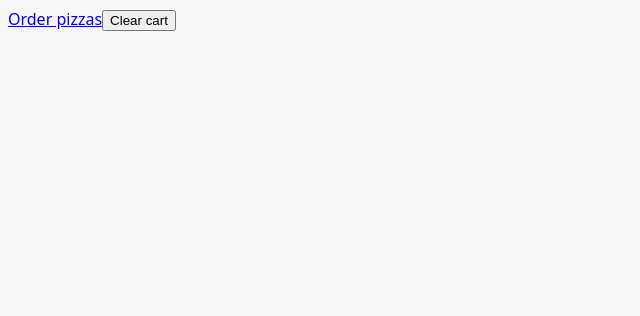
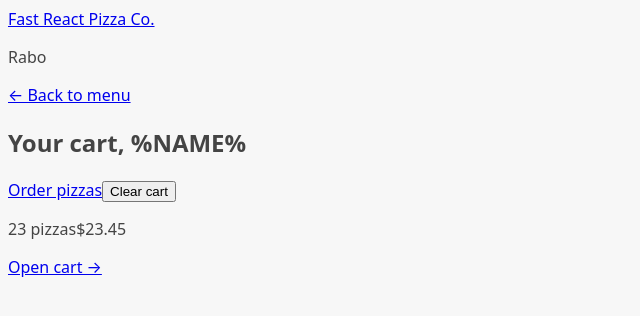
Before and after one commit to rabobahago/fast-react-pizza, a React (Vite) app: page /cart in a window 1280 px wide. Shown: the top 316 px of the page, without its empty margins (0-640 px from the left). Built offline with nearby package versions, Linux system fonts and the light colour scheme.

Commit message:
menu loader fetch data implemented

```diff
--- a/src/features/cart/Cart.jsx
+++ b/src/features/cart/Cart.jsx
@@ -25,13 +25,13 @@ const fakeCart = [
 ];
 
 function Cart() {
-  // const cart = fakeCart;
+  const cart = fakeCart;
 
   return (
     <div>
-      {/* <Link to="/menu">&larr; Back to menu</Link>
+      <Link to="/menu">&larr; Back to menu</Link>
 
-      <h2>Your cart, %NAME%</h2> */}
+      <h2>Your cart, %NAME%</h2>
 
       <div>
         <Link to="/order/new">Order pizzas</Link>
--- a/src/features/cart/CartOverview.jsx
+++ b/src/features/cart/CartOverview.jsx
@@ -1,3 +1,4 @@
+import { Link } from "react-router-dom";
 function CartOverview() {
   return (
     <div>
@@ -5,7 +6,7 @@ function CartOverview() {
         <span>23 pizzas</span>
         <span>$23.45</span>
       </p>
-      <a href="#">Open cart &rarr;</a>
+      <Link to="/cart">Open cart &rarr;</Link>
     </div>
   );
 }
--- a/src/features/menu/Menu.jsx
+++ b/src/features/menu/Menu.jsx
@@ -1,5 +1,19 @@
+import { useLoaderData } from "react-router-dom";
+import { getMenu } from "../../services/apiRestaurant";
+import Menuitem from "./MenuItem";
+
 function Menu() {
-  return <h1>Menu</h1>;
+  const menu = useLoaderData();
+  return (
+    <ul>
+      {menu.map((pizza) => (
+        <Menuitem pizza={pizza} key={pizza.id} />
+      ))}
+    </ul>
+  );
 }
-
+export async function loader() {
+  const menu = await getMenu();
+  return menu;
+}
 export default Menu;
--- a/src/features/menu/MenuItem.jsx
+++ b/src/features/menu/MenuItem.jsx
@@ -1,3 +1,5 @@
+import { formatCurrency } from "../../utils/helpers";
+
 function MenuItem({ pizza }) {
   const { id, name, unitPrice, ingredients, soldOut, imageUrl } = pizza;
 
@@ -6,7 +8,7 @@ function MenuItem({ pizza }) {
       <img src={imageUrl} alt={name} />
       <div>
         <p>{name}</p>
-        <p>{ingredients.join(', ')}</p>
+        <p>{ingredients.join(", ")}</p>
         <div>
           {!soldOut ? <p>{formatCurrency(unitPrice)}</p> : <p>Sold out</p>}
         </div>
--- /dev/null
+++ b/src/ui/AppLayout.jsx
@@ -0,0 +1,16 @@
+import React from "react";
+import CartOverview from "../features/cart/CartOverview";
+import Header from "./Header";
+import { Outlet } from "react-router-dom";
+
+export default function AppLayout() {
+  return (
+    <div>
+      <Header />
+      <main>
+        <Outlet />
+      </main>
+      <CartOverview />
+    </div>
+  );
+}
--- /dev/null
+++ b/src/ui/Header.jsx
@@ -0,0 +1,9 @@
+import { Link } from "react-router-dom";
+export default function Header() {
+  return (
+    <header>
+      <Link to="/">Fast React Pizza Co.</Link>
+      <p>Rabo</p>
+    </header>
+  );
+}
```
Also changed, not shown: src/App.jsx (+12 -6 lines).
